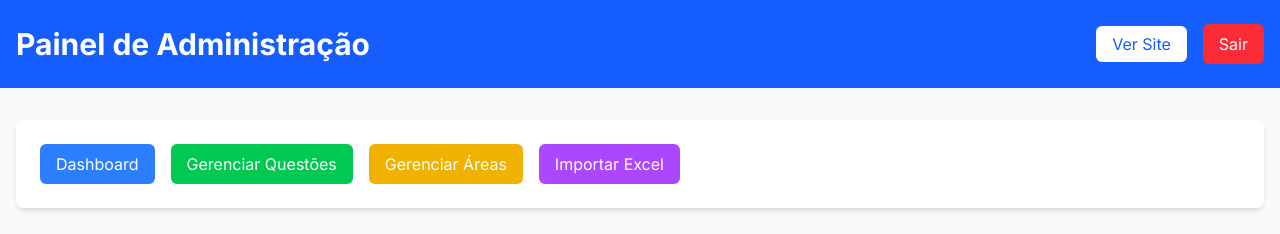
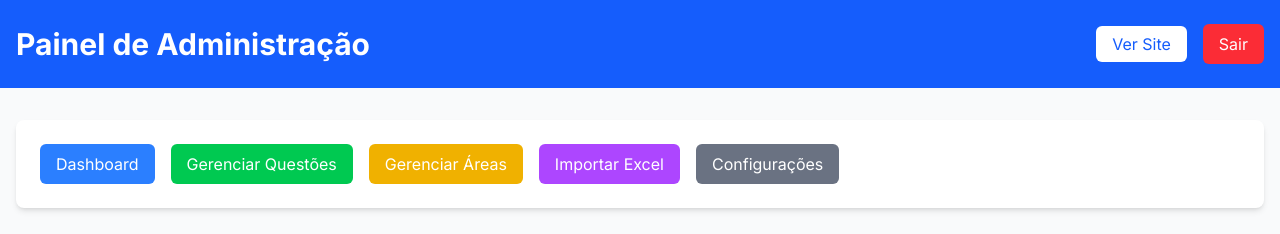
Before and after one commit to Felicordeirofcf/questoesenem, a Next.js app: page /admin/dashboard in a window 1280 px wide. Shown: the top 234 px of the page. Built offline with nearby package versions, Linux system fonts and the light colour scheme; no server answers; the database is empty; sample sign-in values are in the browser's storage.

Commit message:
Adiciona link para Configurações no dashboard

```diff
--- a/src/app/admin/dashboard/page.tsx
+++ b/src/app/admin/dashboard/page.tsx
@@ -1,3 +1,4 @@
+
 'use client';
 
 import { useState, useEffect } from 'react';
@@ -9,7 +10,7 @@ import {
   getAssuntosDistintos,
   buscarAreas,
   type Questao,
-} from '@/app/lib/supabaseClient';
+} from '@/app/lib/supabaseClient'; // Ajuste o caminho se necessário
 
 export default function AdminDashboardPage() {
   const [isAuthenticated, setIsAuthenticated] = useState(false);
@@ -98,6 +99,10 @@ export default function AdminDashboardPage() {
             <Link href="/admin/importar" className="bg-purple-500 hover:bg-purple-600 text-white px-4 py-2 rounded-md">
               Importar Excel
             </Link>
+            {/* Link Adicionado para Configurações */}
+            <Link href="/admin/configuracoes" className="bg-gray-500 hover:bg-gray-600 text-white px-4 py-2 rounded-md">
+              Configurações
+            </Link>
           </div>
         </div>
 
```
